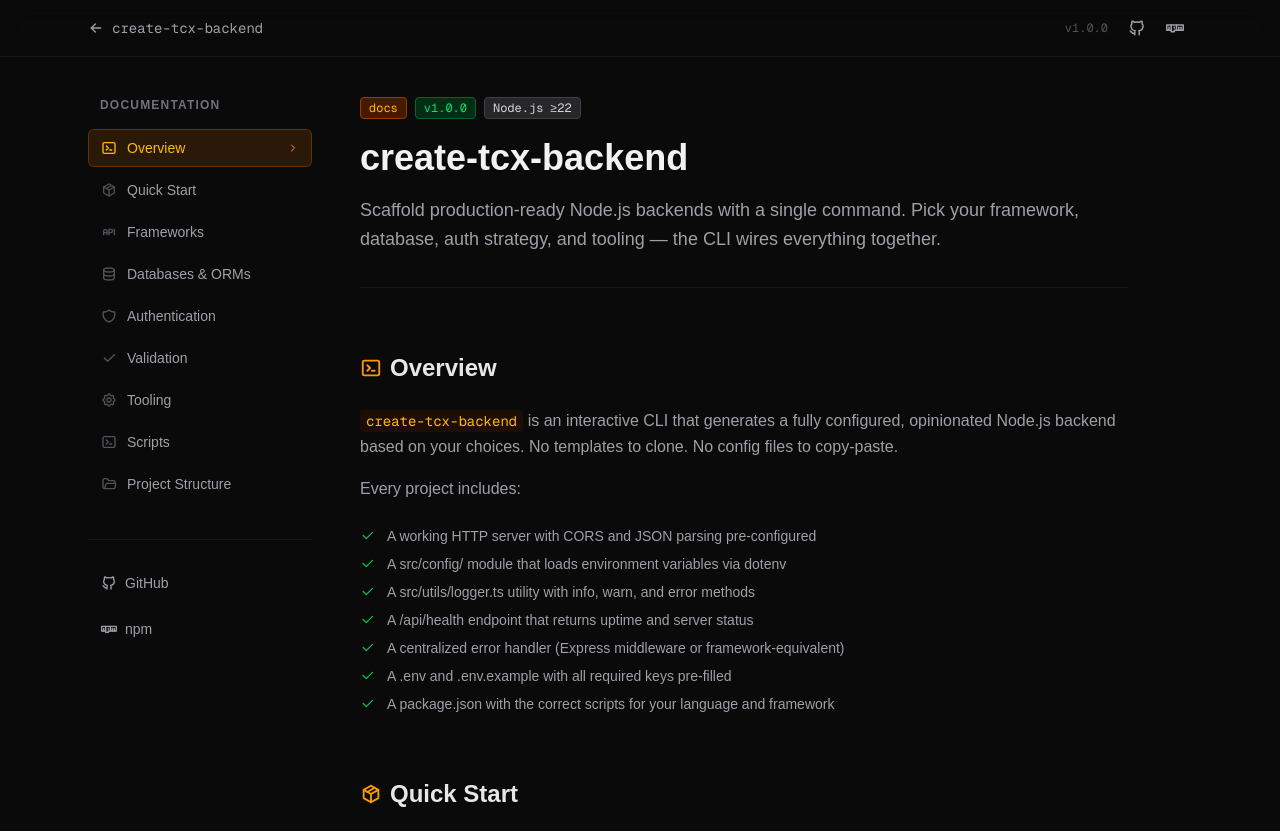
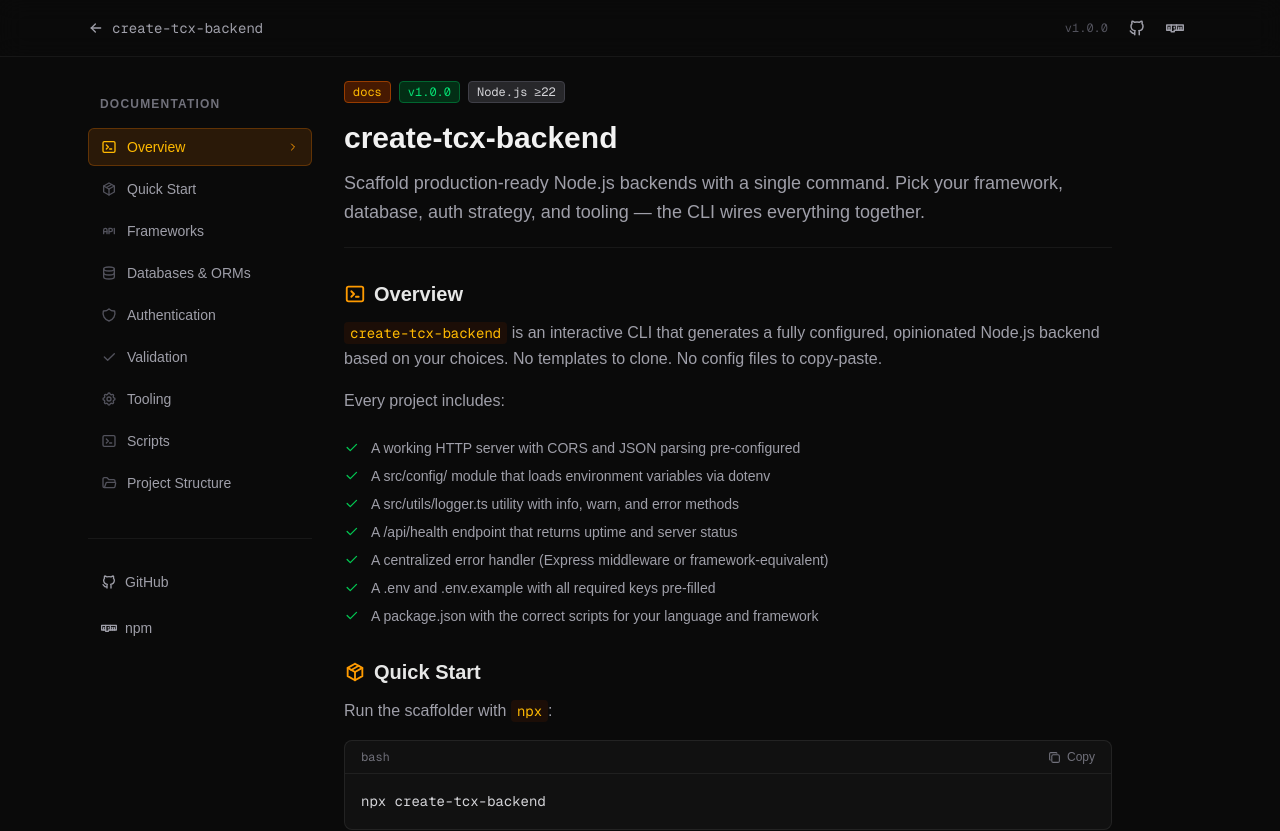
Before and after one commit to sahilcodexx/create-tcx-backend, a Next.js app in the folder web/: page /docs in a window 1280 px wide. Shown: the top 831 px of the page. Built offline with nearby package versions, Linux system fonts and the light colour scheme.

Commit message:
style: adjust heading sizes, margins, and padding in docs and home pages

```diff
--- a/web/app/docs/page.tsx
+++ b/web/app/docs/page.tsx
@@ -84,7 +84,7 @@ function SectionHeading({ id, children }: { id: string; children: React.ReactNod
   return (
     <h2
       id={id}
-      className="text-2xl font-semibold text-white/90 mt-16 mb-6 scroll-mt-24 flex items-center gap-2 group"
+      className="text-xl font-semibold text-white/90 mt-8 mb-3 scroll-mt-20 flex items-center gap-2 group"
     >
       {children}
       <a
@@ -257,7 +257,7 @@ export default function DocsPage() {
         />
       )}
 
-      <div className="max-w-6xl mx-auto flex px-6 py-10 gap-12">
+      <div className="max-w-6xl mx-auto flex px-6 py-6 gap-8">
         {/* ── Desktop sidebar ── */}
         <div className="hidden lg:block sticky top-24 self-start h-fit">
           <Sidebar />
@@ -276,13 +276,13 @@ export default function DocsPage() {
         <main ref={contentRef} className="flex-1 min-w-0 max-w-3xl">
 
           {/* Page title */}
-          <div className="mb-12 pb-8 border-b border-white/[0.06]">
+          <div className="mb-6 pb-5 border-b border-white/[0.06]">
             <div className="flex items-center gap-2 mb-4">
               <Badge color="amber">docs</Badge>
               <Badge color="green">v1.0.0</Badge>
               <Badge>Node.js ≥22</Badge>
             </div>
-            <h1 className="text-4xl font-bold text-white/95 mb-4 leading-tight">
+            <h1 className="text-3xl font-bold text-white/95 mb-3 leading-tight">
               create-tcx-backend
             </h1>
             <p className="text-zinc-400 text-lg leading-relaxed">
--- a/web/app/page.tsx
+++ b/web/app/page.tsx
@@ -132,7 +132,7 @@ export default function Home() {
           transition={{ delay: 2.2, duration: 0.8 }}
           className="flex items-center justify-between font-mono pt-4"
         >
-          [<Link href="/docs" className="hover:underline">Docs</Link>]
+          <Link href="/docs">[Docs]</Link>
           <div className="flex gap-3">[github] [npm]</div>
         </motion.div>
 
```
